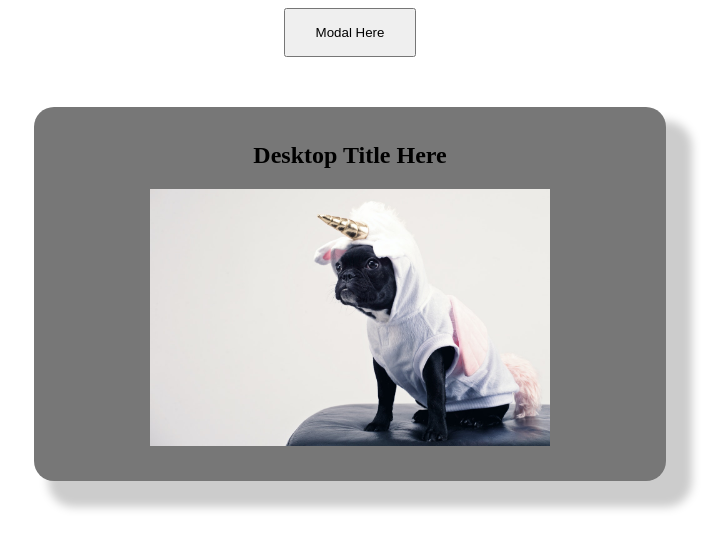
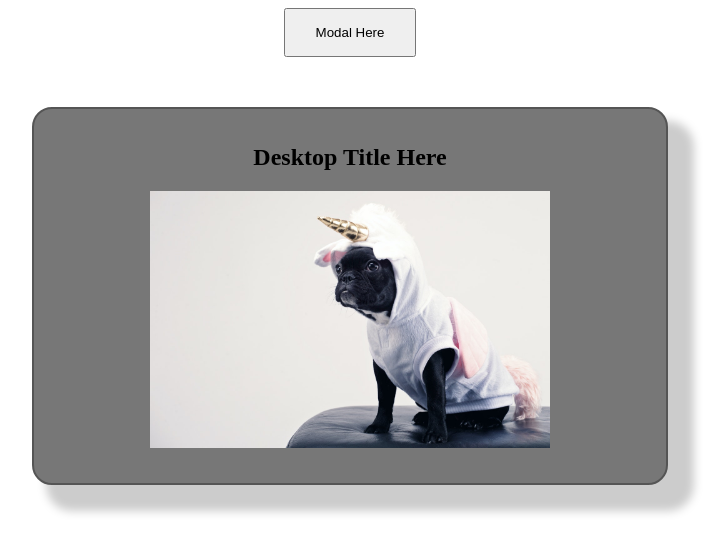
Before and after one commit to ajnichol/social-native, a plain HTML site: page index.html in a window 1280 px wide. Both pictures are taken after a click on the button "Modal Here". Shown: the whole page, without its empty margins (290-1018 px from the left). Drawn offline with Linux system fonts and the light colour scheme.

Commit message:
adding border to modal

```diff
--- a/styles.css
+++ b/styles.css
@@ -19,6 +19,7 @@
   background-color: #777777;
   border-radius: 20px;
   box-shadow: 20px 20px 10px 6px #ccc;
+  border: 2px solid #555555;
 }
 
 #pug {
```
